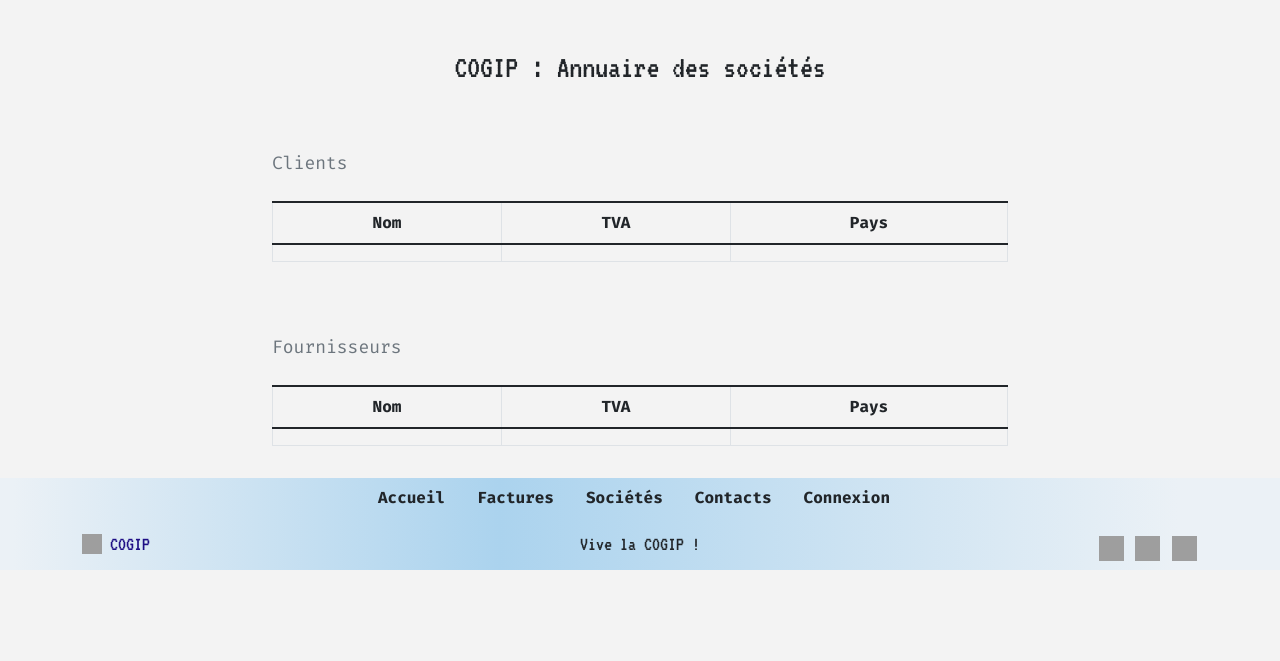
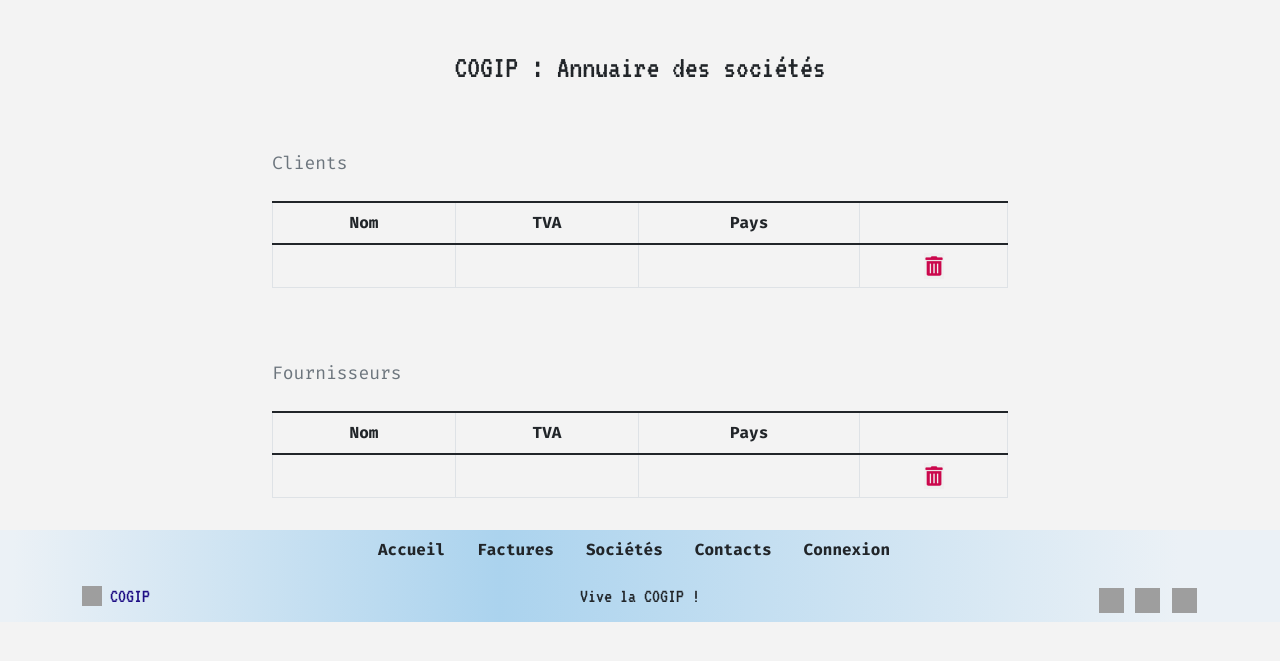
Before and after one commit to jptsr/cogip-challenge, a PHP site: page /liste-entreprises in a window 1280 px wide. Shown: the part 61-722 px from the top of the page. Run offline with PHP 8.4, Linux system fonts and the light colour scheme; lists and menus that the app fills with data are empty; grey boxes are pictures that could not be loaded.

Commit message:
add input pour supprimer pour page Companies

```diff
--- a/src/views/pages/companies.php
+++ b/src/views/pages/companies.php
@@ -16,6 +16,7 @@
             <th class="text-center fw-bold"> Nom</th>
             <th class="text-center fw-bold"> TVA</th>
             <th class="text-center fw-bold"> Pays</th>
+            <th></th>
           </tr>
         </thead>
         <tbody>
@@ -24,6 +25,11 @@
             <td><a href="#"></a></td>
             <td></td>
             <td></td>
+            <td class="text-center">
+                   <form action="" method="post">
+                        <input type="submit" class="btn_poubelle" name="" value="">
+                    </form>
+            </td>
           </tr>
         </tbody>
       </table>
@@ -40,6 +46,7 @@
             <th class="text-center fw-bold"> Nom</th>
             <th class="text-center fw-bold"> TVA</th>
             <th class="text-center fw-bold"> Pays</th>
+            <th></th>
           </tr>
         </thead>
         <tbody>
@@ -47,6 +54,11 @@
             <td><a href="#"></a></td>
             <td></td>
             <td></td>
+            <td class="text-center">
+                   <form action="" method="post">
+                        <input type="submit" class="btn_poubelle" name="" value="">
+                    </form>
+            </td>
           </tr>
         </tbody>
       </table>
```
